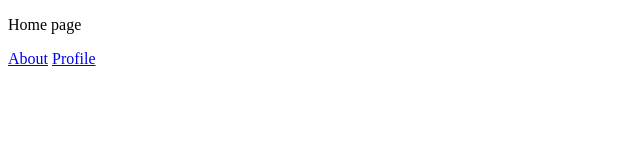
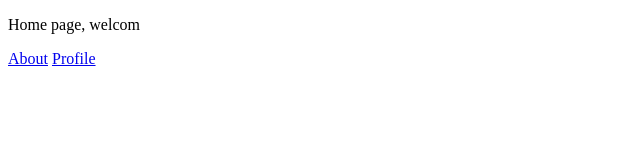
Before and after one commit to TaniaSuh/git_test240126, a plain HTML site: page home.html in a window 1280 px wide. Shown: the full height of the page, 0-640 px from the left. Drawn offline with Linux system fonts and the light colour scheme.

Commit message:
Change home.html

```diff
--- a/home.html
+++ b/home.html
@@ -4,7 +4,7 @@
 		<title>Home</title>
 	</head>
 	<body>
-		<p>Home page</p>
+		<p>Home page, welcom</p>
 		<a href="about.html">About</a>
 		<a href="profile.html">Profile</a>
 
```
